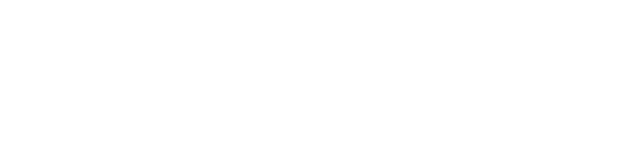
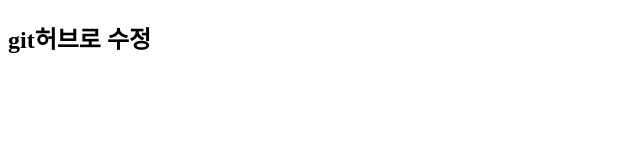
Before and after one commit to yhstop/shop, a plain HTML site: page index.html in a window 1280 px wide. Shown: the whole page, without its empty margins (0-640 px from the left). Drawn offline with Linux system fonts and the light colour scheme.

Commit message:
second commit

```diff
--- a/index.html
+++ b/index.html
@@ -8,7 +8,7 @@
 </head>
 <body>
 
-
+    <h2>git허브로 수정</h2>
     <script>
         // let a= 10
         // let c = a + b
```
